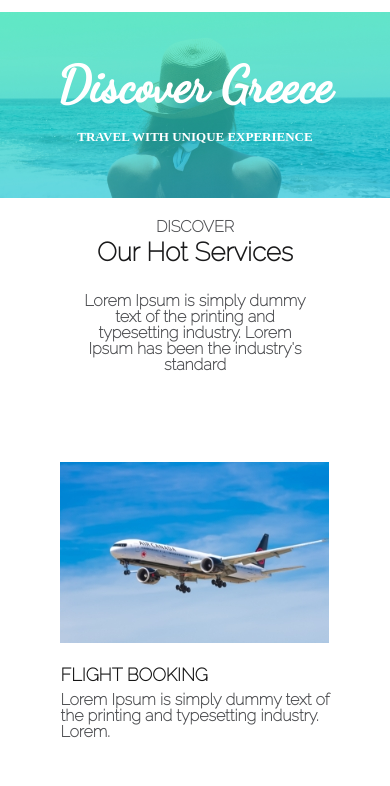
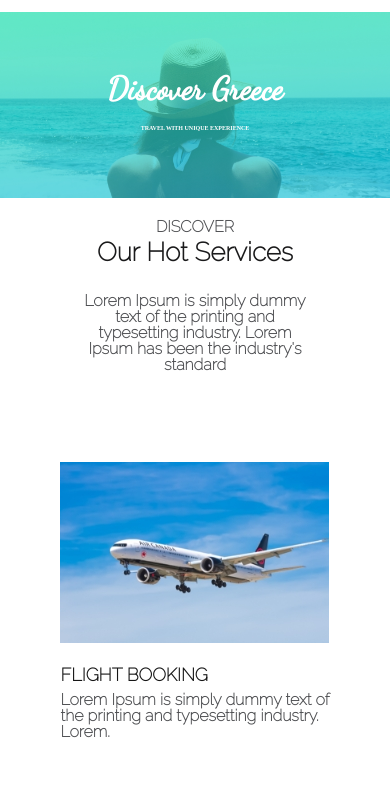
Before and after one commit to Gogla98/Lesson-9, a plain HTML site: page index.html in a window 390 px wide. Shown: the part 50-836 px from the top of the page. Drawn offline with Linux system fonts and the light colour scheme.

Commit message:
Updated responsive.css

```diff
--- a/css/responsive.css
+++ b/css/responsive.css
@@ -26,7 +26,7 @@
 @media (max-width: 890px) {
 
 }
-@media (max-width: 768px) {
+@media (max-width: 770px) {
     .navigation {
         display: flex;
         justify-content: space-between;
@@ -52,4 +52,18 @@
     .div-line {
         margin: 0 auto;
     }
+    .text1 {
+        font-size: 40px;
+    }
+    .text2 {
+        font-size: 9px;
+    }
 }
+@media (max-width: 410px) {
+    .text1 {
+        font-size: 32px;
+    }
+    .text2 {
+        font-size: 6px;
+    }
+}
```
